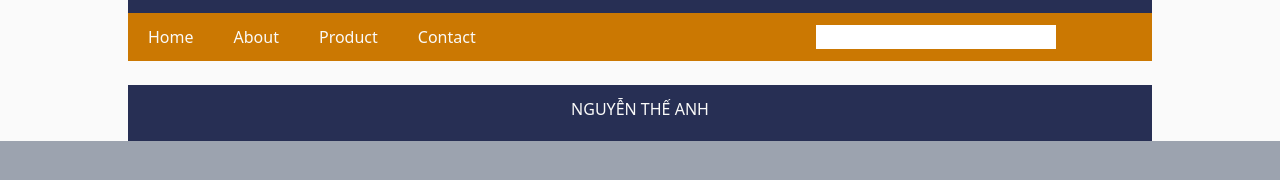
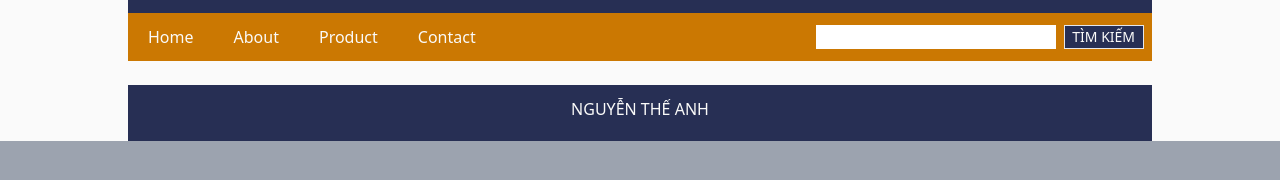
Before and after one commit to anhntph14690/AssignmentJS, a website built with Vite: page index.html in a window 1280 px wide. Shown: the part 94-274 px from the top of the page. Built offline with nearby package versions, Linux system fonts and the light colour scheme; what navigo would draw is missing.

Commit message:
Update index.html

```diff
--- a/index.html
+++ b/index.html
@@ -28,7 +28,7 @@
               </ul>
               <div class="py-3 flex ml-80">
                 <input class="w-60" type="text">
-                <!-- <button class="bg-[#272f54] text-stone-50 text-sm w-20 ml-2 border">TÌM KIẾM</button> -->
+                <button class="bg-[#272f54] text-stone-50 text-sm w-20 ml-2 border">TÌM KIẾM</button>
               </div>
             </div>
           </header>
```
